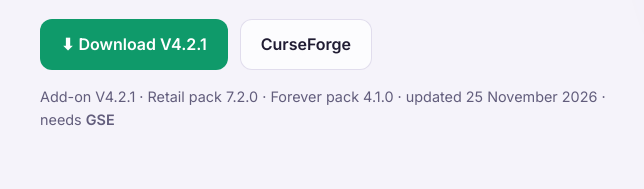
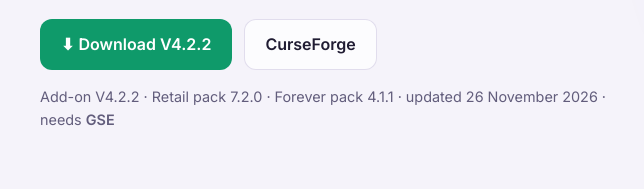
Before and after one commit to Ron1n90c/ron1n-site, a plain HTML site: page public/index.html in a window 1280 px wide. Shown: the part 402-591 px from the top of the page, 86-730 px from the left. Drawn offline with Linux system fonts and the light colour scheme.

Commit message:
Site: Ronin 4.2.2
Co-Authored-By: Claude Opus 5.5 <noreply@anthropic.com>
Claude-Session: https://claude.ai/code/session_01Axf3BxmXskQSewwmgfgH44

```diff
--- a/public/index.html
+++ b/public/index.html
@@ -8,7 +8,7 @@
 <title>Ronin - GSE SUITE · Free WoW GSE Macros: Tank, DPS, Heal (Midnight + WoW: Forever)</title>
 <script type="application/ld+json">
 {"@context":"https://schema.org","@graph":[
-{"@type":"SoftwareApplication","name":"Ronin - GSE SUITE","alternateName":["Ronin GSE macros","Ronin WoW macros"],"applicationCategory":"GameApplication","operatingSystem":"Windows, macOS","url":"https://ron1n.cc/","downloadUrl":"https://www.curseforge.com/wow/addons/ronin","softwareVersion":"4.2.1","offers":{"@type":"Offer","price":"0","priceCurrency":"USD"},"description":"Free World of Warcraft GSE macros: Tank, DPS and Heal sequences for Retail (Midnight) and WoW: Forever, with Mythic+, Raid, Delve, Beginner and Leveling versions and a one-click installer.","author":{"@type":"Person","name":"Ron1n"}},
+{"@type":"SoftwareApplication","name":"Ronin - GSE SUITE","alternateName":["Ronin GSE macros","Ronin WoW macros"],"applicationCategory":"GameApplication","operatingSystem":"Windows, macOS","url":"https://ron1n.cc/","downloadUrl":"https://www.curseforge.com/wow/addons/ronin","softwareVersion":"4.2.2","offers":{"@type":"Offer","price":"0","priceCurrency":"USD"},"description":"Free World of Warcraft GSE macros: Tank, DPS and Heal sequences for Retail (Midnight) and WoW: Forever, with Mythic+, Raid, Delve, Beginner and Leveling versions and a one-click installer.","author":{"@type":"Person","name":"Ron1n"}},
 {"@type":"FAQPage","mainEntity":[
 {"@type":"Question","name":"What is a GSE macro?","acceptedAnswer":{"@type":"Answer","text":"GSE (GnomeSequencer Enhanced) is a World of Warcraft add-on that plays a sequence of spells on one key, one spell per press. Ronin gives you ready GSE sequences for your class, so you press one key and the rotation follows the priority."}},
 {"@type":"Question","name":"Do the Ronin GSE macros work in Midnight?","acceptedAnswer":{"@type":"Answer","text":"Yes. The Retail pack is made for Midnight (12.x) and checked against the current class guides, with versions for Mythic+, Raid, Delve, Beginner and Leveling."}},
@@ -104,10 +104,10 @@ footer .foot{display:grid;grid-template-columns:1.2fr 1fr;gap:24px}
     <h1>One add-on,<br>two worlds.</h1>
     <p class="lede">Free World of Warcraft <b>GSE macros</b>: Tank, DPS and Heal for <b>Retail</b> and <b>WoW: Forever</b>. All made by Ronin and tested in game. Always free.</p>
     <div class="cta">
-      <a class="btn primary" href="downloads/Ronin.zip" download>⬇ Download V4.2.1</a>
+      <a class="btn primary" href="downloads/Ronin.zip" download>⬇ Download V4.2.2</a>
       <a class="btn" href="https://www.curseforge.com/wow/addons/ronin" target="_blank" rel="noopener">CurseForge</a>
     </div>
-    <p class="ver">Add-on V4.2.1 · Retail pack 7.2.0 · Forever pack 4.1.0 · updated 25 November 2026 · needs <b>GSE</b></p>
+    <p class="ver">Add-on V4.2.2 · Retail pack 7.2.0 · Forever pack 4.1.1 · updated 26 November 2026 · needs <b>GSE</b></p>
   </div>
   <div class="hero-art"><img src="assets/logo.webp" alt="Ronin - GSE SUITE logo, free WoW GSE macros" width="640" height="640" fetchpriority="high"></div>
 </div></header>
```
Also changed, not shown: 1 other file.
